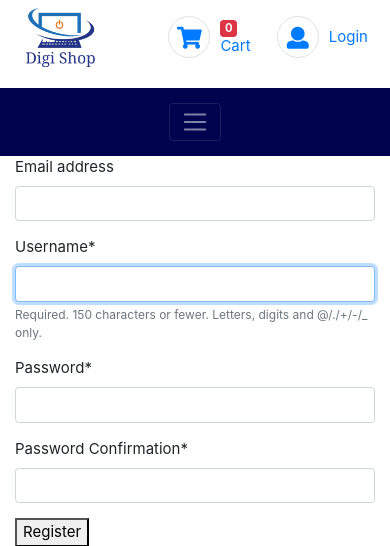
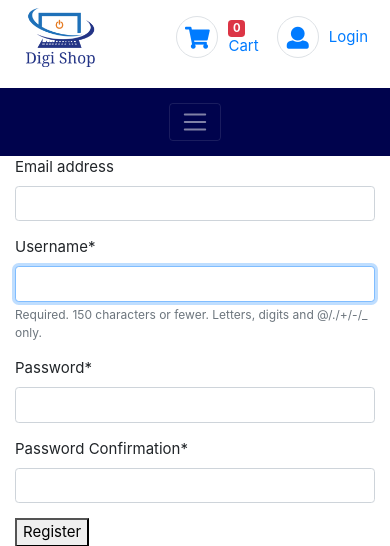
Before and after one commit to LukaszPlawinski/DigiShop, a Django app: page /accounts/registration in a window 390 px wide. Shown: the top 546 px of the page. Run offline with Django 3.2, Linux system fonts and the light colour scheme; some libraries are stand-ins or nearby versions.

Commit message:
changed margin and paddings in nav to fit  icons in mobile view

```diff
--- a/templates/base.html
+++ b/templates/base.html
@@ -17,7 +17,7 @@
     <section class="header-main shadow-sm">
 	<div class="container">
 		<div class="row align-items-center">
-			<div class="col-lg-3 col-4">
+			<div class=" col-3">
 		    	<div class="brand-wrap">
 		    		<a href="{% url 'shop:product_list' %}">
 		    		<img class="logo" src="{% static 'images/digi-shop.png' %}">
@@ -25,9 +25,9 @@
 		    	</div> <!-- brand-wrap.// -->
 			</div>
 
-			<div class="col-lg-9 col-8">
+			<div class=" col-9">
 				<div class="widgets-wrap float-right">
-					<a href="{% url 'cart:cart_detail' %}" class="widget-header mr-3">
+					<a href="{% url 'cart:cart_detail' %}" class="widget-header">
 						<div class="icontext">
 							<div class="icon-wrap"><i class="icon-sm round border fa fa-shopping-cart"></i></div>
 							<div class="text-wrap">
@@ -44,7 +44,7 @@
 					</a>
 					{% if user.is_authenticated %}
 						<div class="widget-header dropdown">
-						<a href="#" class="nav-link dropdown-toggle" id="dropdownMenuLink" data-toggle="dropdown" aria-haspopup="true" aria-expanded="false">
+						<a href="#" class="nav-link dropdown-toggle my-account-icon" id="dropdownMenuLink" data-toggle="dropdown" aria-haspopup="true" aria-expanded="false">
 							<div class="icontext">
 								<div class="icon-wrap"><i class="icon-sm round border fa fa-user"></i></div>
 								<div class="text-wrap">
```
